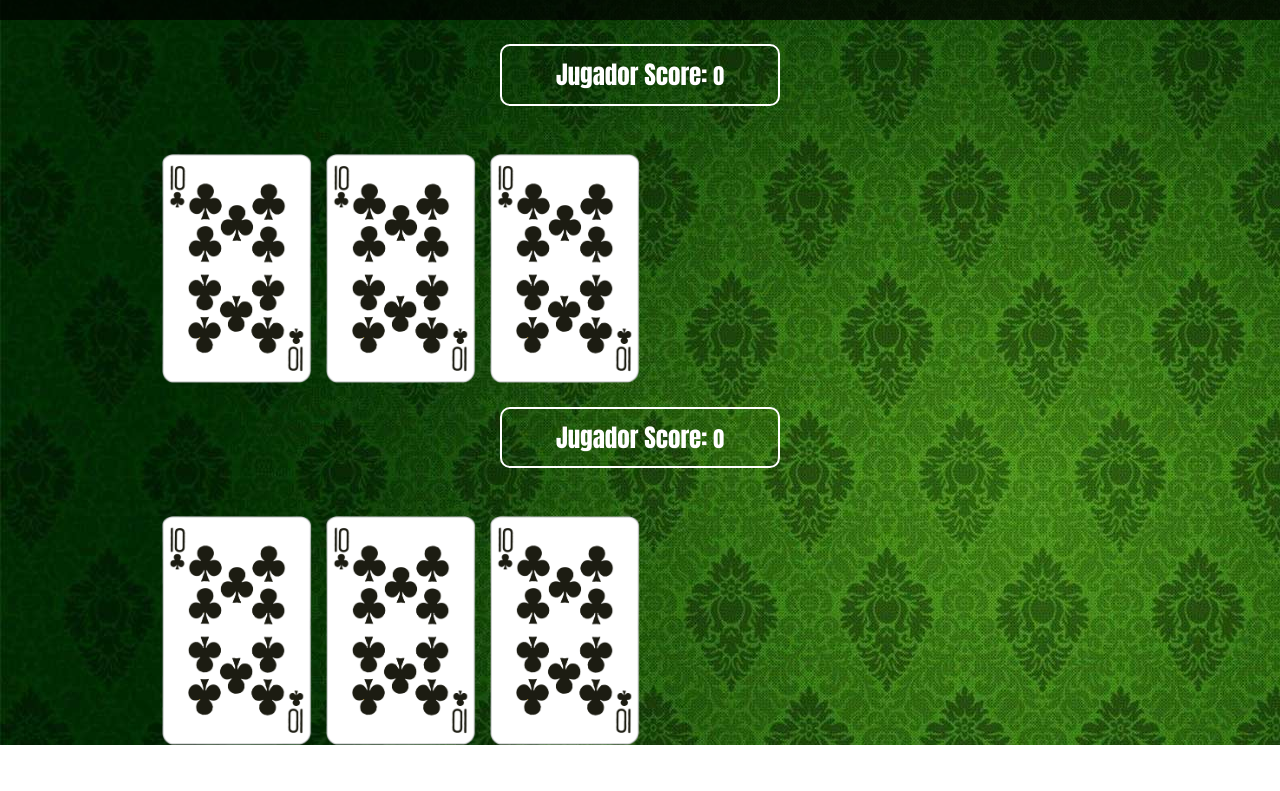
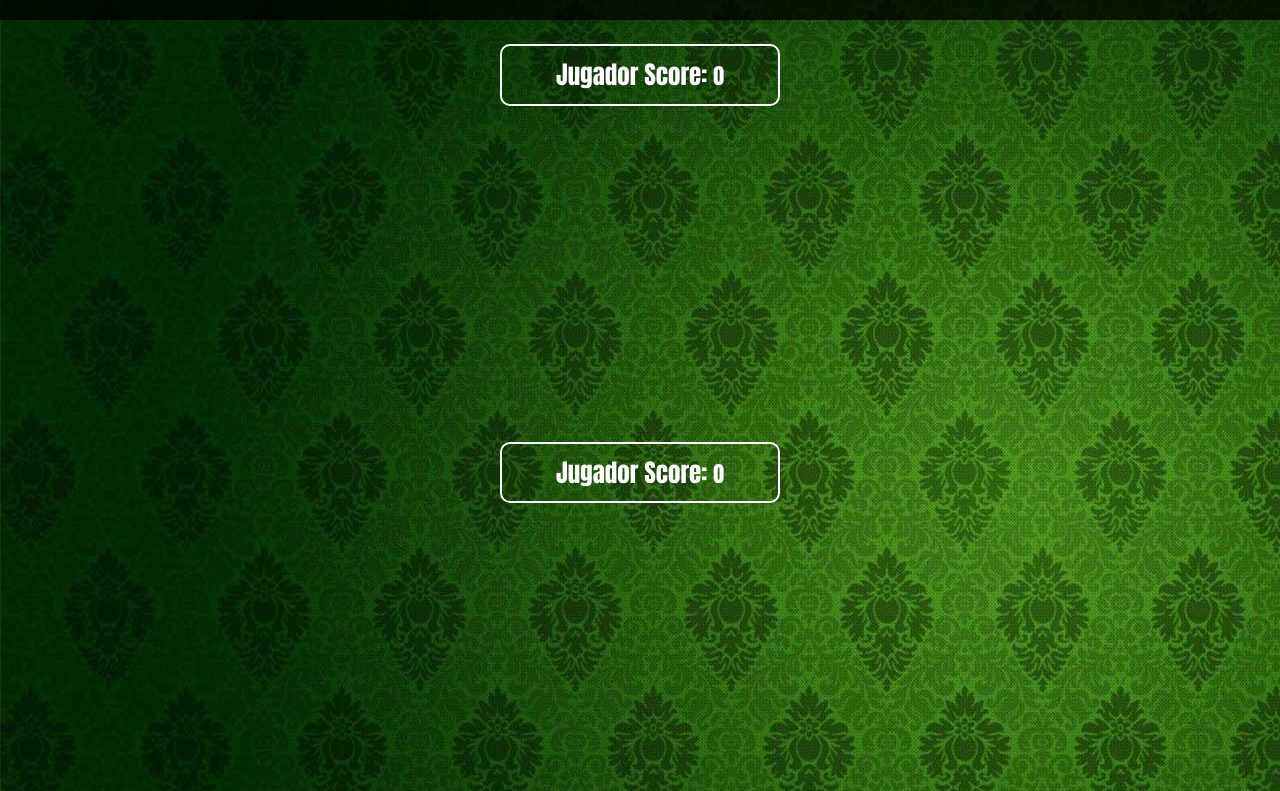
Before and after one commit to Andredieche/1-game, a plain HTML site: page index.html in a window 1280 px wide. Shown: the part 76-867 px from the top of the page. Before the commit the page ends 821 px from the top, so only its background shows below. Drawn offline with nearby package versions, Linux system fonts and the light colour scheme; some packages are replaced by stand-ins of ours; a script that the page names is missing.

Commit message:
últimos avances

```diff
--- a/assets/css/styles.css
+++ b/assets/css/styles.css
@@ -27,3 +27,7 @@ body {
     width: 150px;
     margin-right: 10px;
 }
+
+.divCards {
+    height: 240px;
+}
--- a/index.html
+++ b/index.html
@@ -30,16 +30,13 @@
         <div class="row">
             <div class="col">
                 <div class="divCards">
-                    <img class="img-card" src="assets/img/cartas/10C.png" alt="card">
-                    <img class="img-card" src="assets/img/cartas/10C.png" alt="card">
-                    <img class="img-card" src="assets/img/cartas/10C.png" alt="card">
 
                 </div>
             </div>
         </div>
     </div>
 
-    <div class="score text-center mt-4">
+    <div class="score text-center mt-5">
         <span>Jugador Score: <small>0</small></span>
     </div>
 
@@ -47,9 +44,6 @@
         <div class="row">
             <div class="col">
                 <div class="divCards">
-                    <img class="img-card" src="assets/img/cartas/10C.png" alt="card">
-                    <img class="img-card" src="assets/img/cartas/10C.png" alt="card">
-                    <img class="img-card" src="assets/img/cartas/10C.png" alt="card">
 
                 </div>
             </div>
```
